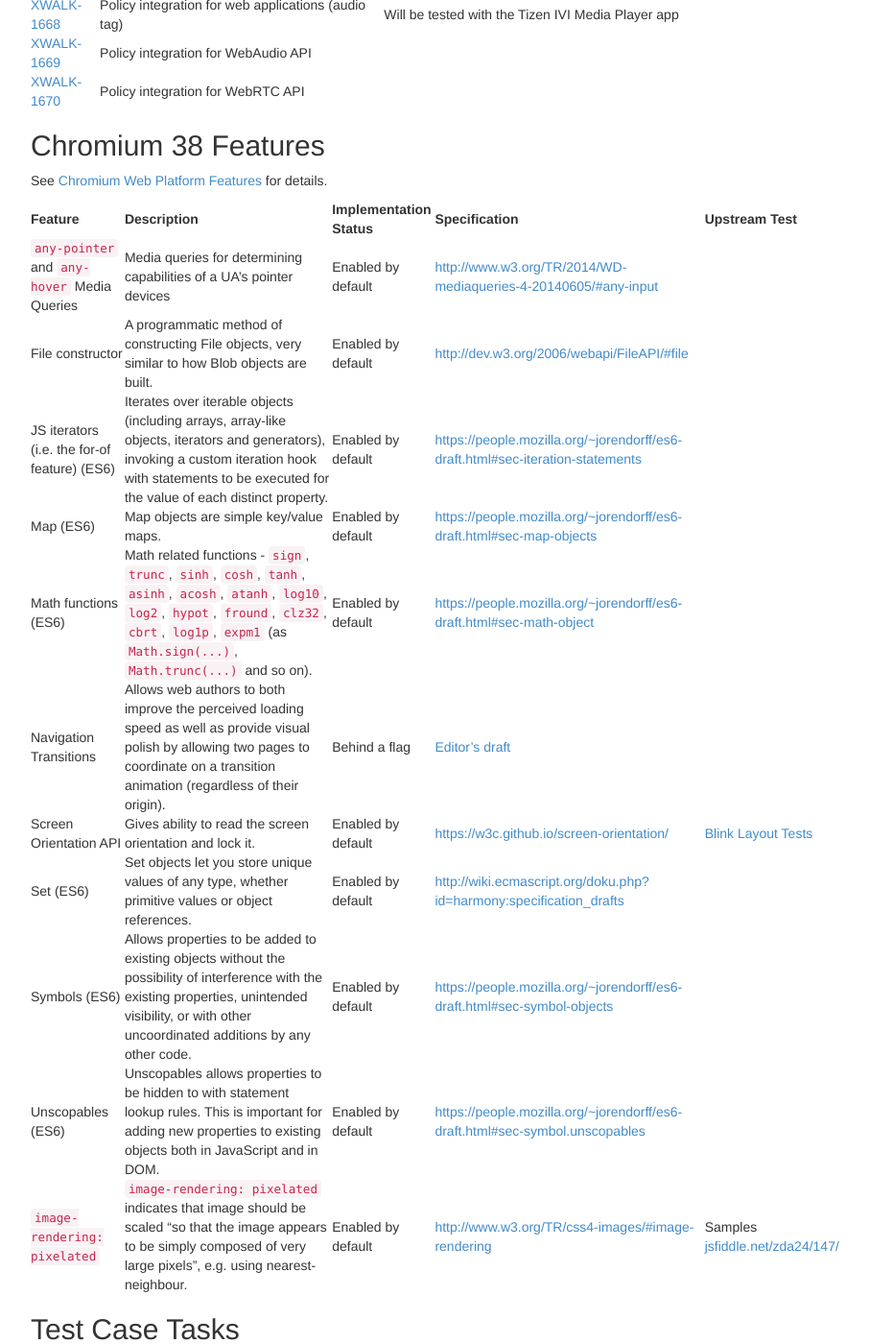
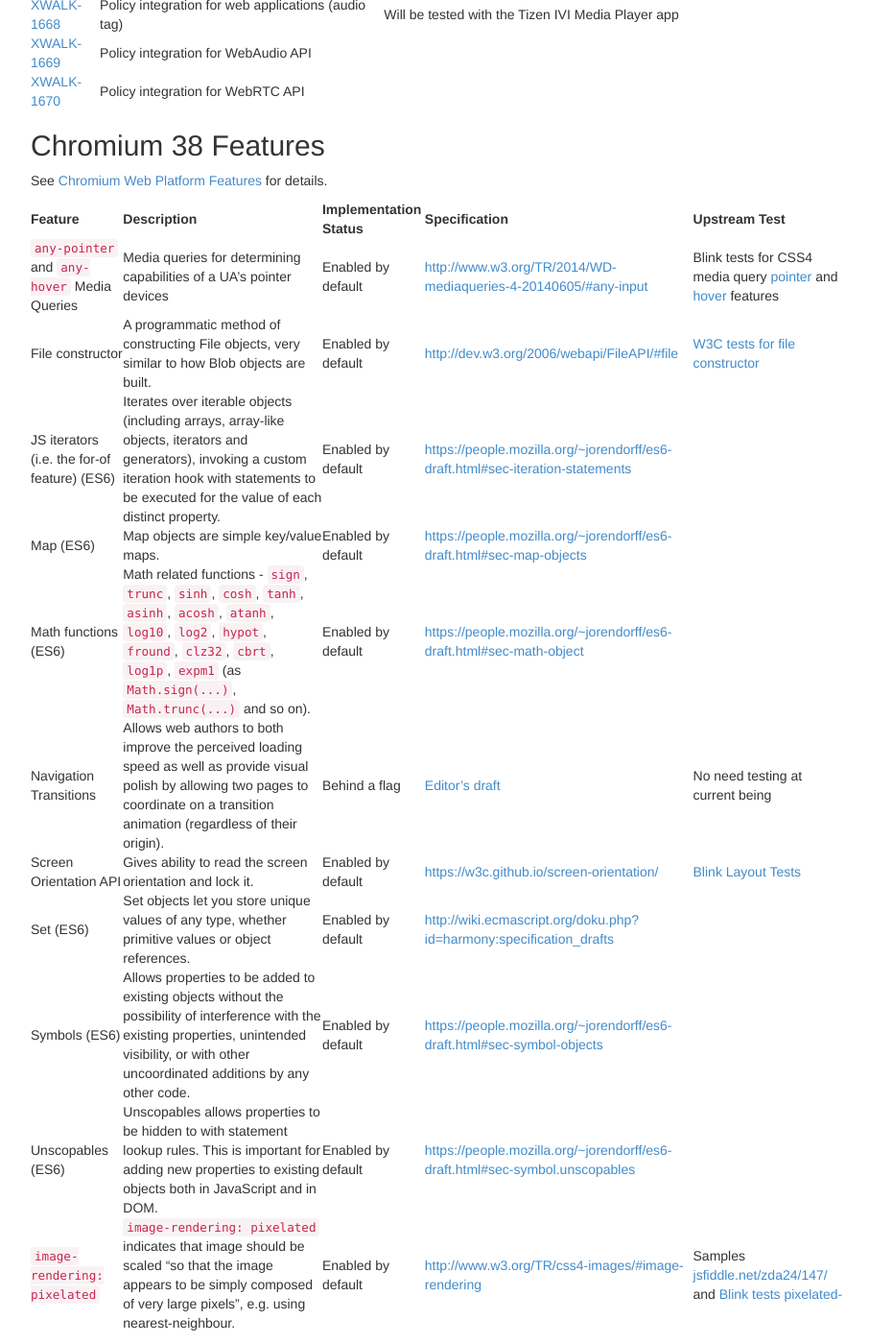
Before and after one commit to shuixin222/zqzhang.github.io, a Jekyll site: the page built from _posts/2014-08-21-crosswalk-weekly-6.md, in a window 1280 px wide and 1400 px high, scrolled down 593 px. Shown: the whole window at 96% size, without its empty margins (38-944 px from the left). Built offline with Jekyll 4.4.1, drawn with Linux system fonts in a browser that asks for light colours.

Commit message:
Figure out more tests for Chromium 38 features

```diff
--- a/_posts/2014-08-21-crosswalk-weekly-6.md
+++ b/_posts/2014-08-21-crosswalk-weekly-6.md
@@ -34,17 +34,17 @@
 
 | Feature | Description | Implementation Status | Specification | Upstream Test |
 | :------ | :---------- | :-------------------- | :------------ | :------------ |
-| `any-pointer` and `any-hover` Media Queries | Media queries for determining capabilities of a UA's pointer devices | Enabled by default | [http://www.w3.org/TR/2014/WD-mediaqueries-4-20140605/#any-input](http://www.w3.org/TR/2014/WD-mediaqueries-4-20140605/#any-input) | |
-| File constructor | A programmatic method of constructing File objects, very similar to how Blob objects are built. | Enabled by default | [http://dev.w3.org/2006/webapi/FileAPI/#file](http://dev.w3.org/2006/webapi/FileAPI/#file) | |
+| `any-pointer` and `any-hover` Media Queries | Media queries for determining capabilities of a UA's pointer devices | Enabled by default | [http://www.w3.org/TR/2014/WD-mediaqueries-4-20140605/#any-input](http://www.w3.org/TR/2014/WD-mediaqueries-4-20140605/#any-input) | Blink tests for CSS4 media query [pointer](https://chromium.googlesource.com/chromium/blink/+/master/LayoutTests/fast/media/mq-pointer.html) and [hover](https://chromium.googlesource.com/chromium/blink/+/master/LayoutTests/fast/media/mq-hover.html) features |
+| File constructor | A programmatic method of constructing File objects, very similar to how Blob objects are built. | Enabled by default | [http://dev.w3.org/2006/webapi/FileAPI/#file](http://dev.w3.org/2006/webapi/FileAPI/#file) | [W3C tests for file constructor](https://github.com/w3c/web-platform-tests/pull/1218) |
 | JS iterators (i.e. the for-of feature) (ES6)| Iterates over iterable objects (including arrays, array-like objects, iterators and generators), invoking a custom iteration hook with statements to be executed for the value of each distinct property. | Enabled by default | [https://people.mozilla.org/~jorendorff/es6-draft.html#sec-iteration-statements](https://people.mozilla.org/~jorendorff/es6-draft.html#sec-iteration-statements) | |
 | Map (ES6) | Map objects are simple key/value maps. | Enabled by default | [https://people.mozilla.org/~jorendorff/es6-draft.html#sec-map-objects](https://people.mozilla.org/~jorendorff/es6-draft.html#sec-map-objects) | |
 | Math functions (ES6) | Math related functions - `sign`, `trunc`, `sinh`, `cosh`, `tanh`, `asinh`, `acosh`, `atanh`, `log10`, `log2`, `hypot`, `fround`, `clz32`, `cbrt`, `log1p`, `expm1` (as `Math.sign(...)`, `Math.trunc(...)` and so on). | Enabled by default | [https://people.mozilla.org/~jorendorff/es6-draft.html#sec-math-object](https://people.mozilla.org/~jorendorff/es6-draft.html#sec-math-object) | |
-| Navigation Transitions | Allows web authors to both improve the perceived loading speed as well as provide visual polish by allowing two pages to coordinate on a transition animation (regardless of their origin). | Behind a flag | [Editor's draft](https://docs.google.com/document/d/17jg1RRL3RI969cLwbKBIcoGDsPwqaEdBxafGNYGwiY4/edit?pli=1#heading=h.pcll678prpwu) | |
+| Navigation Transitions | Allows web authors to both improve the perceived loading speed as well as provide visual polish by allowing two pages to coordinate on a transition animation (regardless of their origin). | Behind a flag | [Editor's draft](https://docs.google.com/document/d/17jg1RRL3RI969cLwbKBIcoGDsPwqaEdBxafGNYGwiY4/edit?pli=1#heading=h.pcll678prpwu) | No need testing at current being |
 | Screen Orientation API | Gives ability to read the screen orientation and lock it. | Enabled by default | [https://w3c.github.io/screen-orientation/](https://w3c.github.io/screen-orientation/) | [Blink Layout Tests](https://chromium.googlesource.com/chromium/blink/+/master/LayoutTests/screen_orientation/) |
 | Set (ES6) | Set objects let you store unique values of any type, whether primitive values or object references. | Enabled by default | [http://wiki.ecmascript.org/doku.php?id=harmony:specification_drafts](http://wiki.ecmascript.org/doku.php?id=harmony:specification_drafts) | |
 | Symbols (ES6) | Allows properties to be added to existing objects without the possibility of interference with the existing properties, unintended visibility, or with other uncoordinated additions by any other code. | Enabled by default | [https://people.mozilla.org/~jorendorff/es6-draft.html#sec-symbol-objects](https://people.mozilla.org/~jorendorff/es6-draft.html#sec-symbol-objects) | |
 | Unscopables (ES6) | Unscopables allows properties to be hidden to with statement lookup rules. This is important for adding new properties to existing objects both in JavaScript and in DOM. | Enabled by default | [https://people.mozilla.org/~jorendorff/es6-draft.html#sec-symbol.unscopables](https://people.mozilla.org/~jorendorff/es6-draft.html#sec-symbol.unscopables) | |
-| `image-rendering: pixelated` | `image-rendering: pixelated` indicates that image should be scaled "so that the image appears to be simply composed of very large pixels", e.g. using nearest-neighbour. | Enabled by default | [http://www.w3.org/TR/css4-images/#image-rendering](http://www.w3.org/TR/css4-images/#image-rendering) | Samples [jsfiddle.net/zda24/147/](jsfiddle.net/zda24/147/) |
+| `image-rendering: pixelated` | `image-rendering: pixelated` indicates that image should be scaled "so that the image appears to be simply composed of very large pixels", e.g. using nearest-neighbour. | Enabled by default | [http://www.w3.org/TR/css4-images/#image-rendering](http://www.w3.org/TR/css4-images/#image-rendering) | Samples [jsfiddle.net/zda24/147/](jsfiddle.net/zda24/147/) and [Blink tests pixelated-](https://chromium.googlesource.com/chromium/blink/+/master/LayoutTests/css3/images/) |
 
 ## Test Case Tasks
 
```
